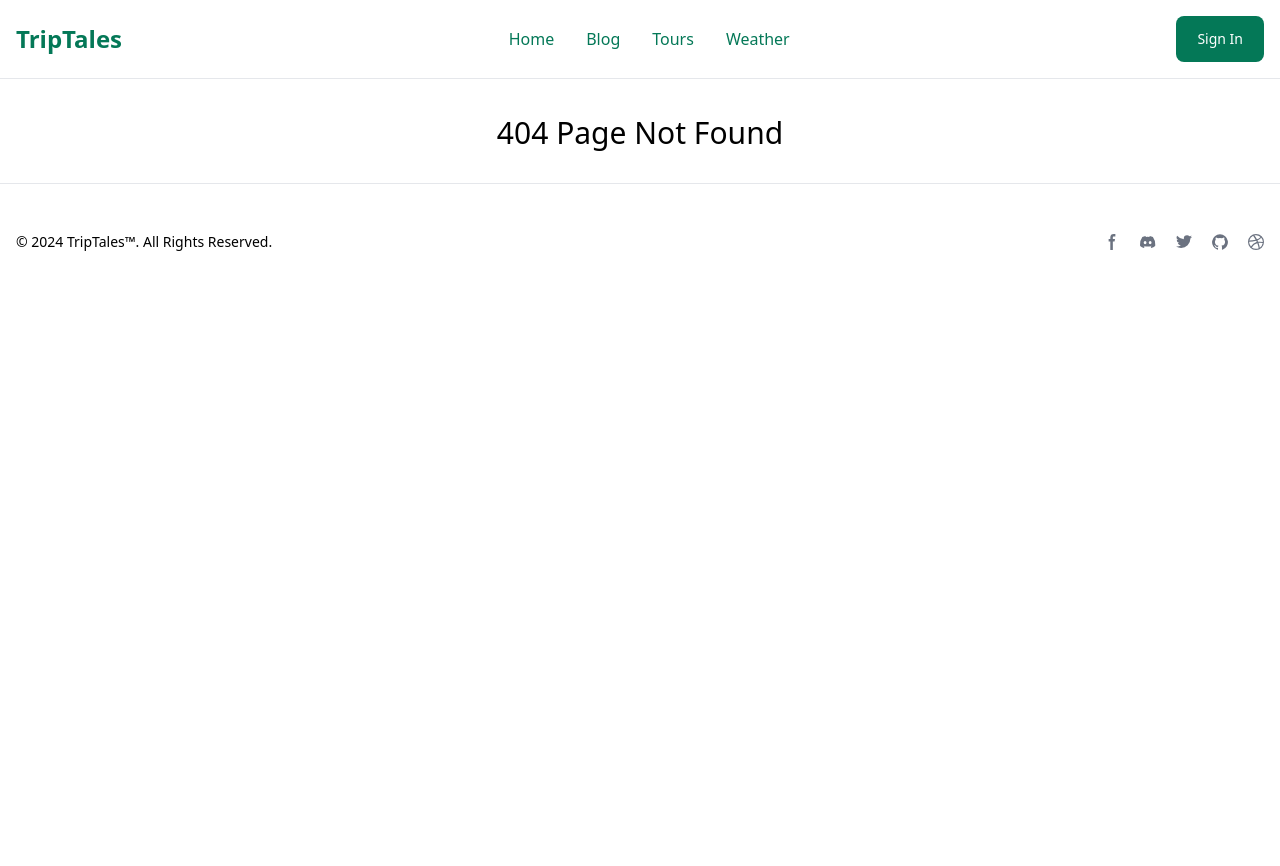
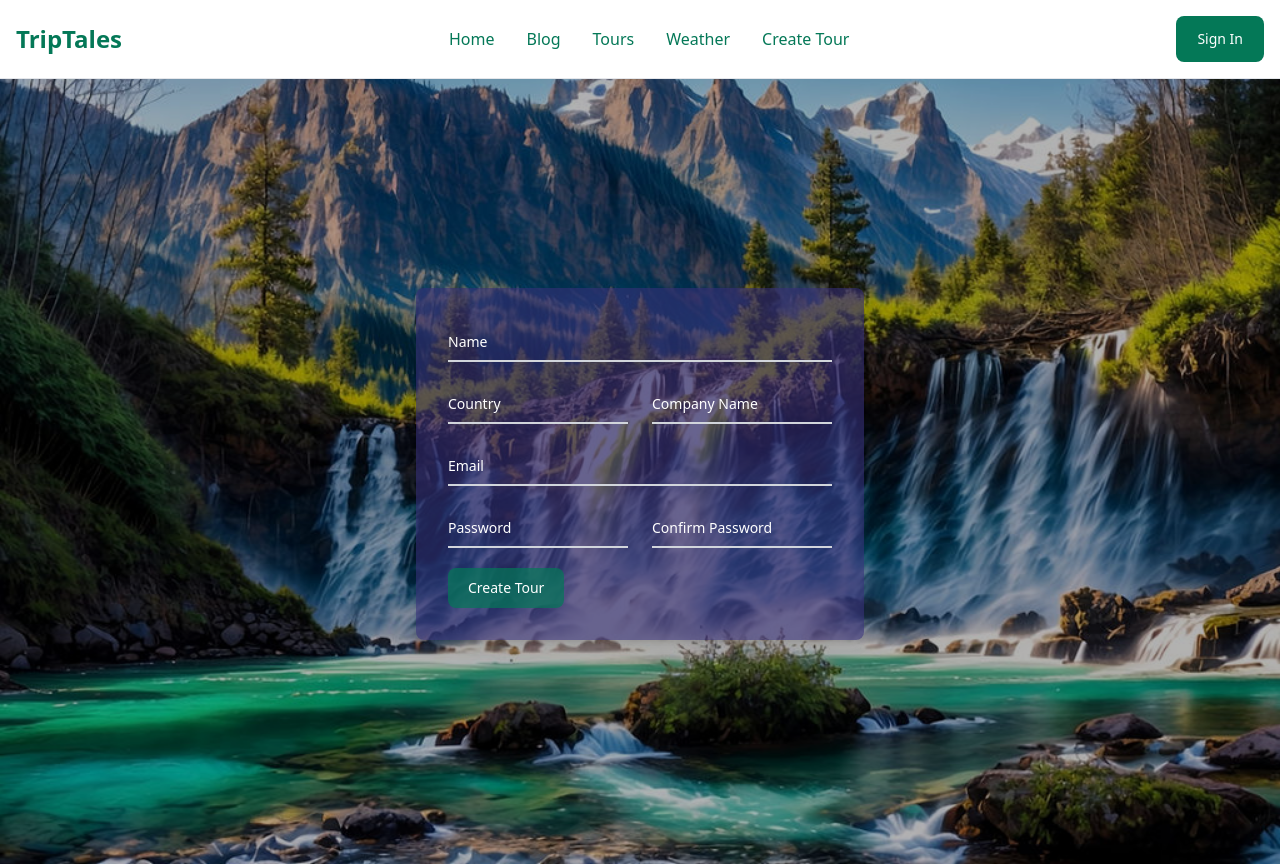
Before and after one commit to ayesharashid11/TripTales-project, a React (Vite) app in the folder client/: page /create-tour in a window 1280 px wide. Before the commit this address had no page. Shown: the top 866 px of the page. Built offline with nearby package versions, Linux system fonts and the light colour scheme.

Commit message:
"Updated App.jsx to wrap routes with Layout component

```diff
--- a/client/src/App.jsx
+++ b/client/src/App.jsx
@@ -1,33 +1,61 @@
-import { BrowserRouter, Routes, Route } from "react-router-dom"
-import LandingPage from "./screens/LandingPage"
-import PageNotFound from "./screens/PageNotFound"
-import Header from "./components/Header"
-import Footer from "./components/Footer"
-import Blogs from "./screens/Blogs"
-import CreateBlog from "./screens/CreateBlog"
-import Tours from "./screens/Tours"
-import Weather from "./screens/Weather"
-import Signup from "./screens/Signup"
-import TourDetail from "./screens/TourDetail"
-import BlogDetail from "./screens/BlogDetail"
+import React from 'react';
+import { BrowserRouter, Routes, Route } from 'react-router-dom';
+import LandingPage from './screens/LandingPage';
+import PageNotFound from './screens/PageNotFound';
+import Blogs from './screens/Blogs';
+import CreateBlog from './screens/CreateBlog';
+import Tours from './screens/Tours';
+import Weather from './screens/Weather';
+import Signup from './screens/Signup';
+import TourDetail from './screens/TourDetail';
+import BlogDetail from './screens/BlogDetail';
+import CreateTour from './screens/CreateTour';
+import Layout from './components/layout';
+
 const App = () => {
   return (
-   <BrowserRouter>
-   <Header />
-   <Routes>
-    <Route index element={<LandingPage/>}/>
-    <Route path="*" element={<PageNotFound />}/>
-    <Route path="/blogs" element={<Blogs />} />
-    <Route path="/blogs/:blogSlug" element={<BlogDetail/>}/>
-    <Route path="/createblogs" element={<CreateBlog />}/>
-    <Route path="/tours" element={<Tours/>} />
-    <Route path="/tours/:tourName" element={<TourDetail/>} />
-    <Route path="/weather" element={<Weather/>}/>
-    <Route path="/signup" element={<Signup/>} />
-   </Routes>
-   <Footer />
-   </BrowserRouter>
-  )
-}
+    <BrowserRouter>
+      <Routes>
+        <Route path="/" element={
+          <Layout>
+            <LandingPage />
+          </Layout>} />
+        <Route path="*" element={
+          <Layout>
+            <PageNotFound />
+          </Layout>} />
+        <Route path="/blogs" element={
+          <Layout>
+            <Blogs />
+          </Layout>} />
+        <Route path="/blogs/:blogSlug" element={
+          <Layout>
+            <BlogDetail />
+          </Layout>} />
+        <Route path="/signup" element={<Signup />} />
+        <Route path="/createblogs" element={
+          <Layout>
+            <CreateBlog />
+          </Layout>} />
+        <Route path="/tours" element={
+          <Layout>
+            <Tours />
+          </Layout>} />
+        <Route path="/tours/:tourName" element={
+          <Layout>
+            <TourDetail />
+          </Layout>} />
+        <Route path="/weather" element={
+          <Layout>
+            <Weather />
+          </Layout>} />
+        <Route path="/create-tour" element={
+          <Layout>
+            <CreateTour />
+          </Layout>} />
+      </Routes>
+    </BrowserRouter>
+  );
+};
 
-export default App
+export default App;
--- a/client/src/components/Footer.jsx
+++ b/client/src/components/Footer.jsx
@@ -1,9 +1,9 @@
 import React from 'react'
-
+import '../screens/styles.css';
 const Footer = () => {
   return (
    <>
-   <hr className=" border-gray-200 sm:mx-auto lg:my-8" />
+   <hr className=" footer-hr border-gray-200 sm:mx-auto lg:my-8" />
       <div className="sm:flex sm:items-center sm:justify-between p-4">
           <span className="text-sm sm:text-center ">© 2024 TripTales™. All Rights Reserved.
           </span>
--- a/client/src/components/Header.jsx
+++ b/client/src/components/Header.jsx
@@ -9,7 +9,6 @@ const Header = () => {
         <div className="max-w-screen-xl flex flex-wrap items-center justify-between mx-auto p-4">
             <span className="self-center md:text-2xl font-semibold whitespace-nowrap text-emerald-700">TripTales</span>
           <div className="flex md:order-2 space-x-3 md:space-x-0 rtl:space-x-reverse">
-
               <Signin />
           </div>
           <div className="items-center justify-between hidden w-full md:flex md:w-auto md:order-1" id="navbar-sticky">
@@ -34,11 +33,15 @@ const Header = () => {
                  Weather
                 </Link>
               </li>
+              <li>
+                <Link to="/create-tour" className=" block py-2 px-3 hover:underline-offset-1 text-emerald-700 rounded md:hover:bg-transparent md:hover:text-emerald-300 md:p-0">
+                Create Tour
+                </Link>
+              </li>
             </ul>
           </div>
         </div>
       </nav>
-
     </>
   )
 }
--- /dev/null
+++ b/client/src/components/layout/index.jsx
@@ -0,0 +1,15 @@
+import React from 'react';
+import Header from '../Header';
+import Footer from '../Footer';
+
+const Layout = ({ children }) => {
+  return (
+    <>
+      <Header />
+      <main>{children}</main>
+      <Footer />
+    </>
+  );
+};
+
+export default Layout;
--- a/client/src/screens/CreateTour.jsx
+++ b/client/src/screens/CreateTour.jsx
@@ -1,11 +1,60 @@
 import React from 'react'
-
+import mount2 from '../assets/mount2.jpg';
 const CreateTour = () => {
-  return (
-    <div>
-      tour
-    </div>
-  )
+    return (
+        <div className="mt-[5%] relative h-screen w-full">
+            <img src={mount2} className="h-full w-full object-cover" alt="Background" />
+            <div className="absolute top-0 left-0 w-full h-full flex flex-col items-center justify-center bg-black bg-opacity-30">
+                <div className="bg-indigo-900 bg-opacity-60 p-8  rounded-lg shadow-lg w-full max-w-md">
+                    <form className="space-y-5">
+                                <div className="relative z-0 w-full group">
+                                    <div className="relative z-0 w-full group">
+                                        <input type="text" name="name" id="name" className="block py-2.5 px-0 w-full text-sm text-white bg-transparent border-0 border-b-2 border-gray-300 appearance-none focus:ring-0 focus:border-blue-600 peer"
+                                            placeholder=" " required
+                                        />
+                                        <label htmlFor="name" className="peer-focus:font-medium absolute text-sm text-white  duration-300 transform -translate-y-6 scale-75 top-3 -z-10 origin-[0] peer-focus:left-0 peer-focus:text-white  peer-placeholder-shown:scale-100 peer-placeholder-shown:translate-y-0 peer-focus:scale-75 peer-focus:-translate-y-6">Name</label>
+                                    </div>
+                                </div>
+                                <div className="grid md:grid-cols-2 md:gap-6">
+                                    <div className="relative z-0 w-full group">
+                                        <input type="text" name="country" id="country" className="block py-2.5 px-0 w-full text-sm text-white bg-transparent border-0 border-b-2 border-gray-300 appearance-none focus:outline-none focus:ring-0 focus:border-blue-600 peer" placeholder=" " required />
+                                        <label htmlFor="country" className="peer-focus:font-medium absolute text-sm text-white duration-300 transform -translate-y-6 scale-75 top-3 -z-10 origin-[0] peer-focus:left-0 peer-focus:text-white  peer-placeholder-shown:scale-100 peer-placeholder-shown:translate-y-0 peer-focus:scale-75 peer-focus:-translate-y-6">Country</label>
+                                    </div>
+                                    <div className="relative z-0 w-full group">
+                                        <input type="text" name="company" id="company" className="block py-2.5 px-0 w-full text-sm text-white bg-transparent border-0 border-b-2 border-gray-300 appearance-none focus:outline-none focus:ring-0 focus:border-blue-600 peer"
+                                            placeholder=" "
+                                        />
+                                        <label htmlFor="company" className="peer-focus:font-medium absolute text-sm text-white  duration-300 transform -translate-y-6 scale-75 top-3 -z-10 origin-[0] peer-focus:left-0 peer-focus:text-white  peer-placeholder-shown:scale-100 peer-placeholder-shown:translate-y-0 peer-focus:scale-75 peer-focus:-translate-y-6">Company Name</label>
+                                    </div>
+                                </div>
+                                <div className="relative z-0 w-full group">
+                                    <input type="text" name="email" id="email" className="block py-2.5 px-0 w-full text-sm text-white bg-transparent border-0 border-b-2 border-gray-300 appearance-none  focus:outline-none focus:ring-0 focus:border-blue-600 peer"
+                                        placeholder=" "
+                                    />
+                                    <label htmlFor="email" className="peer-focus:font-medium absolute text-sm text-white  duration-300 transform -translate-y-6 scale-75 top-3 -z-10 origin-[0] peer-focus:left-0 peer-focus:text-white  peer-placeholder-shown:scale-100 peer-placeholder-shown:translate-y-0 peer-focus:scale-75 peer-focus:-translate-y-6">Email</label>
+                                </div>
+                                <div className="grid md:grid-cols-2 md:gap-6">
+                                    <div className="relative z-0 w-full group">
+                                        <input type="password" name="password" id="password" className="block py-2.5 px-0 w-full text-sm text-white bg-transparent border-0 border-b-2 border-gray-300 appearance-none focus:outline-none focus:ring-0 focus:border-blue-600 peer"
+                                            placeholder=" " required
+                                        />
+                                        <label htmlFor="password" className="peer-focus:font-medium absolute text-sm text-white  duration-300 transform -translate-y-6 scale-75 top-3 -z-10 origin-[0] peer-focus:left-0 peer-focus:text-white  peer-placeholder-shown:scale-100 peer-placeholder-shown:translate-y-0 peer-focus:scale-75 peer-focus:-translate-y-6">Password</label>
+                                    </div>
+                                    <div className="relative z-0 w-full group">
+                                        <input type="password" name="confirm_password" id="confirm_password" className="block py-2.5 px-0 w-full text-sm text-white bg-transparent border-0 border-b-2 border-gray-300 appearance-none focus:outline-none focus:ring-0 focus:border-blue-600 peer"
+                                            placeholder=" " required
+                                        />
+                                        <label htmlFor="confirm_password" className="peer-focus:font-medium absolute text-sm text-white  duration-300 transform -translate-y-6 scale-75 top-3 -z-10 origin-[0] peer-focus:left-0 peer-focus:text-white  peer-placeholder-shown:scale-100 peer-placeholder-shown:translate-y-0 peer-focus:scale-75 peer-focus:-translate-y-6">Confirm Password</label>
+                                    </div>
+                                </div>
+                        <button type="submit" className="text-white flex  bg-emerald-700 bg-opacity-70 focus:ring-2 focus:outline-none focus:ring-blue-300 font-medium rounded-lg text-sm w-full sm:w-auto px-5 py-2.5 text-center">
+                        Create Tour
+                        </button>
+                    </form>
+                </div>
+            </div>
+        </div>
+    )
 }
 
 export default CreateTour
--- a/client/src/screens/Signup.jsx
+++ b/client/src/screens/Signup.jsx
@@ -31,7 +31,7 @@ const Signup = () => {
   };
 
   return (
-    <div className="mt-[5%] relative h-screen w-full">
+    <div className="relative h-screen w-full">
       <img src={mount1} className="h-full w-full object-cover" alt="Background" />
       <div className="absolute top-0 left-0 w-full h-full flex flex-col items-center justify-center bg-black bg-opacity-20">
         <div className="bg-indigo-900 bg-opacity-60 p-8  rounded-lg shadow-lg w-full max-w-md">
@@ -103,7 +103,7 @@ const Signup = () => {
                     onBlur={handleBlur}
                     />
                        {errors.password && touched.password ? (
-                      <p className="text-red-400">{errors.password}</p>
+                      <p className="text-red-400 text-sm">{errors.password}</p>
                     ) : null}
                     <label htmlFor="password" className="peer-focus:font-medium absolute text-sm text-white  duration-300 transform -translate-y-6 scale-75 top-3 -z-10 origin-[0] peer-focus:left-0 peer-focus:text-white  peer-placeholder-shown:scale-100 peer-placeholder-shown:translate-y-0 peer-focus:scale-75 peer-focus:-translate-y-6">Password</label>
                   </div>
--- a/client/src/screens/styles.css
+++ b/client/src/screens/styles.css
@@ -34,3 +34,6 @@
   .width-20{
     width: 20%;
   }
+  .footer-hr{
+    margin-top: 0;
+  }
```
